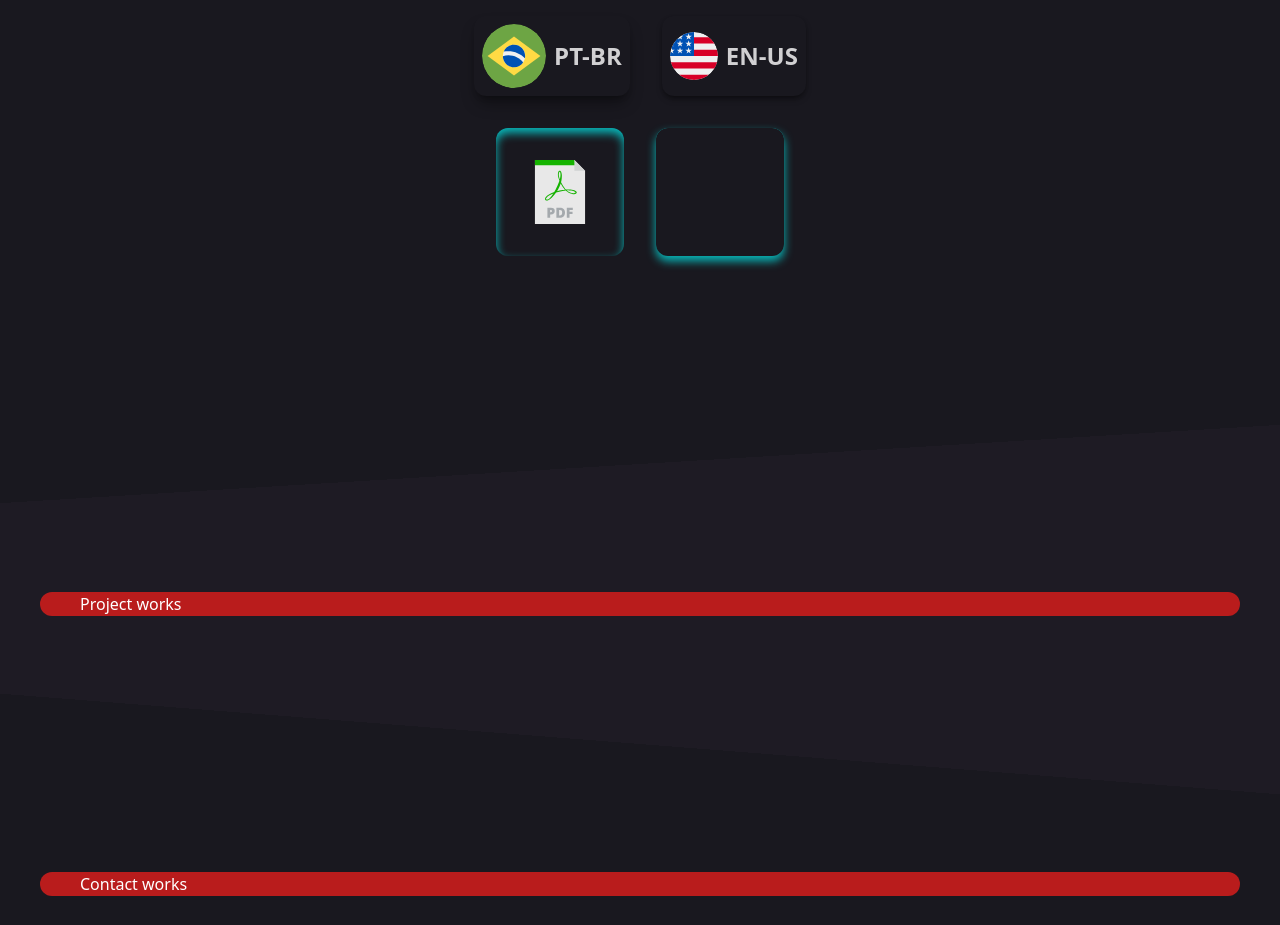
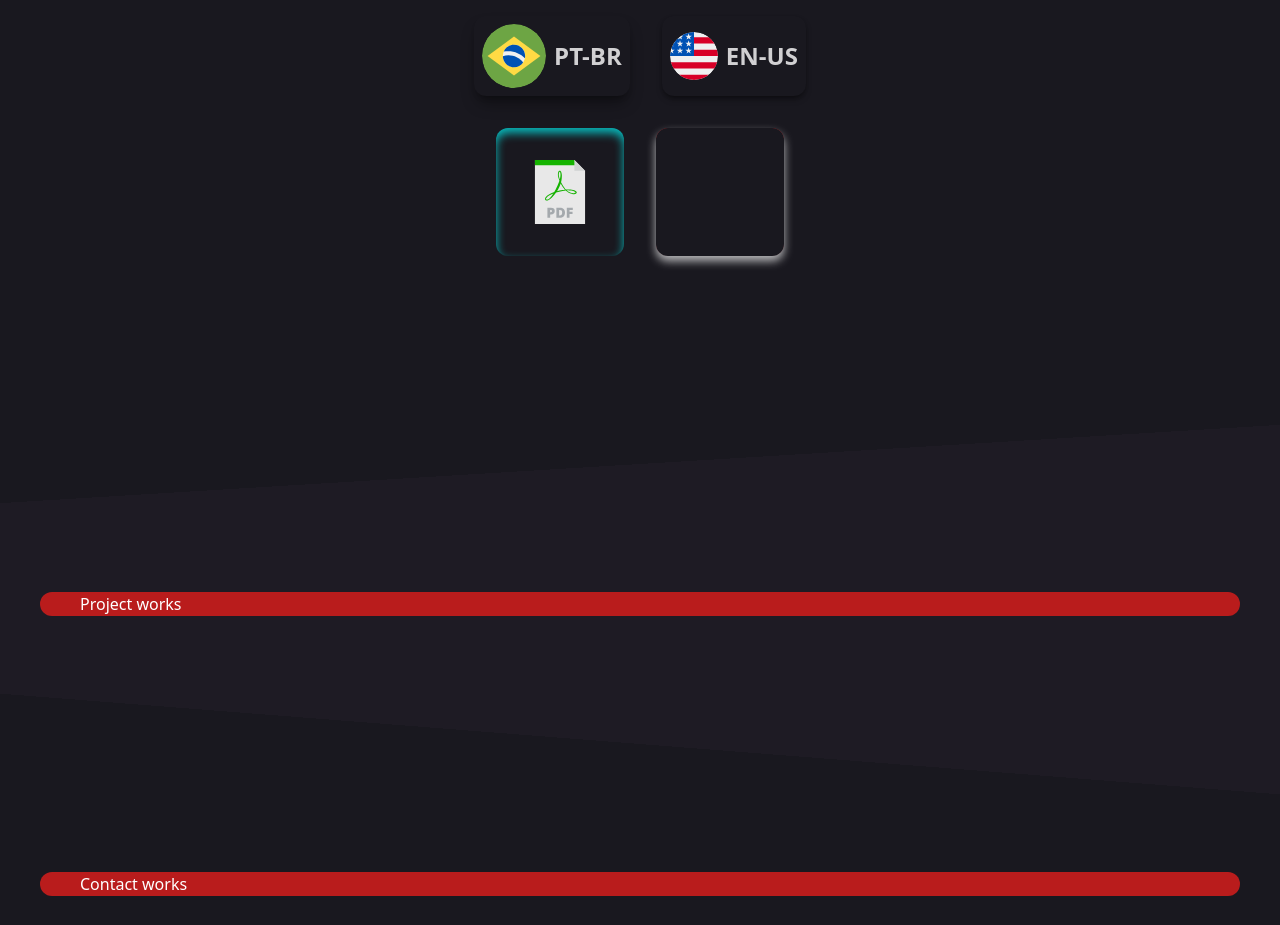
Before and after one commit to douglasyabuki/Portfolio, a React (Vite) app: page / in a window 1280 px wide. Shown: the part 5240-6165 px from the top of the page. Built offline with nearby package versions, Linux system fonts and the light colour scheme; a web font is replaced by a local one.

Commit message:
Commit 86: Fixed shadow colors

```diff
--- a/src/components/main-view/resume/downloadable-resume/resume-chooser/ResumeChooser.tsx
+++ b/src/components/main-view/resume/downloadable-resume/resume-chooser/ResumeChooser.tsx
@@ -25,7 +25,7 @@ export default function ResumeChooser({ list }: Props) {
       <h1 className="mb-2 text-center text-xl font-bold md:text-2xl xl:mb-4 xl:text-3xl 2xl:text-4xl ">
         Choose the Resume language
       </h1>
-      <div className="align-center block m-auto w-fit md:flex justify-center gap-8">
+      <div className="align-center m-auto block w-fit justify-center gap-8 md:flex">
         {list.map((item) => (
           <FlagButton
             key={item.id}
@@ -35,15 +35,30 @@ export default function ResumeChooser({ list }: Props) {
           ></FlagButton>
         ))}
       </div>
-      <div className="relative items-center justify-center flex gap-8 h-32 w-fit align-center rounded-xl m-auto">
-          <div className='h-32 w-32 flex items-center justify-center rounded-xl shadow-inner2 hover:shadow-inner2-hover hover:translate-y-1 transition-all duration-300'>
-            <a href="/DOUGLAS-YUJI-YABUKI-CURRICULO.pdf"><img className='h-16 w-16 cover hover:scale-110 transition-transform duration-300' src="/brazil-pdf.svg" alt="SVG from w3.org" /></a>
-          </div>
-          <div className='h-32 w-32 flex items-center justify-center rounded-xl shadow-inner2'>
-            <a href="/DOUGLAS-YUJI-YABUKI-RESUME.pdf"><img className='h-16 w-16 cover hover:scale-110 transition-transform duration-300' src="/usa-pdf.svg" alt="SVG from w3.org" /></a>
-          </div>
-          <div className={`${resumeLanguage === 0 ? 'right-0': 'right-40'} h-32 w-32 bg-background-black absolute rounded-xl shadow-outer hover:shadow-outer-hover hover:-translate-y-1 transition-all duration-500 ease-in-out `}>
-          </div>
+      <div className="align-center relative m-auto flex h-32 w-fit items-center justify-center gap-8 rounded-xl">
+        <div className="flex h-32 w-32 items-center justify-center rounded-xl shadow-inner2 transition-all duration-300 hover:translate-y-1 hover:shadow-inner2-hover">
+          <a href="/DOUGLAS-YUJI-YABUKI-CURRICULO.pdf">
+            <img
+              className="cover h-16 w-16 transition-transform duration-300 hover:scale-110"
+              src="/brazil-pdf.svg"
+              alt="SVG from w3.org"
+            />
+          </a>
+        </div>
+        <div className="flex h-32 w-32 items-center justify-center rounded-xl shadow-inner1 transition-all duration-300 hover:translate-y-1 hover:shadow-inner1-hover">
+          <a href="/DOUGLAS-YUJI-YABUKI-RESUME.pdf">
+            <img
+              className="cover h-16 w-16 transition-transform duration-300 hover:scale-110"
+              src="/usa-pdf.svg"
+              alt="SVG from w3.org"
+            />
+          </a>
+        </div>
+        <div
+          className={`${
+            resumeLanguage === 0 ? 'right-0' : 'right-40'
+          } absolute h-32 w-32 rounded-xl bg-background-black shadow-outer transition-all duration-500 ease-in-out hover:-translate-y-1 hover:shadow-outer-hover `}
+        ></div>
       </div>
     </div>
   );
--- a/tailwind.config.cjs
+++ b/tailwind.config.cjs
@@ -4,8 +4,10 @@ module.exports = {
   theme: {
     extend: {
       boxShadow: {
-        'outer': '0px 5px 10px 0px rgba(0,255,255,0.7);',
-        'outer-hover': '0px 10px 20px 2px rgba(0,255,255,0.7);',
+        'outer': '0px 5px 10px 0px rgba(255,255,255,0.7);',
+        'outer-hover': '0px 10px 20px 2px rgba(255,255,255,0.7);',
+        'inner1':'inset 0 5px 10px 0 rgba(255,0,0,0.7)',
+        'inner1-hover':'inset 0 10px 20px 2px rgba(255,0,0,0.7)',
         'inner2': 'inset 0 5px 10px 0 rgba(0,255,255,0.7);',
         'inner2-hover' : 'inset 0px 10px 20px 2px rgba(0,255,255,0.7);'
       },
@@ -25,6 +27,9 @@ module.exports = {
       colors: {
         'background-black': ' #19181F',
         'transparent-black': ' #19181F80',
+        'transparent-white' : '#ffffffbf',
+        'transparent-red' : '#960000b3',
+        'transparent-green': '#00ffffb3',
         'translucid-black' : '#0000005e',
         'background-div1': '#23202A',
         'background-div2': '#1E1B24',
```
